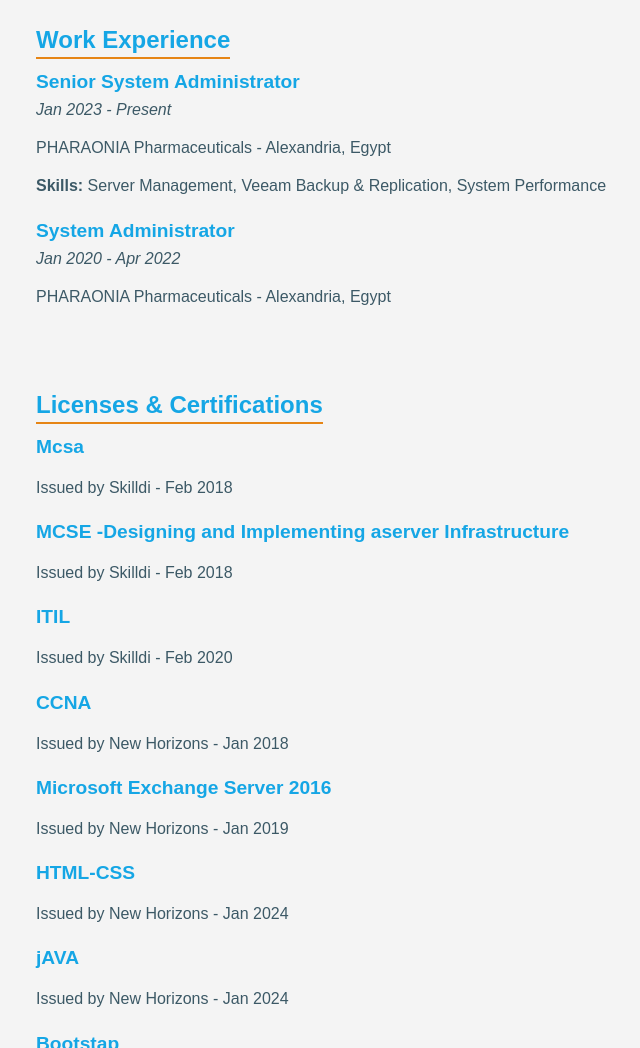
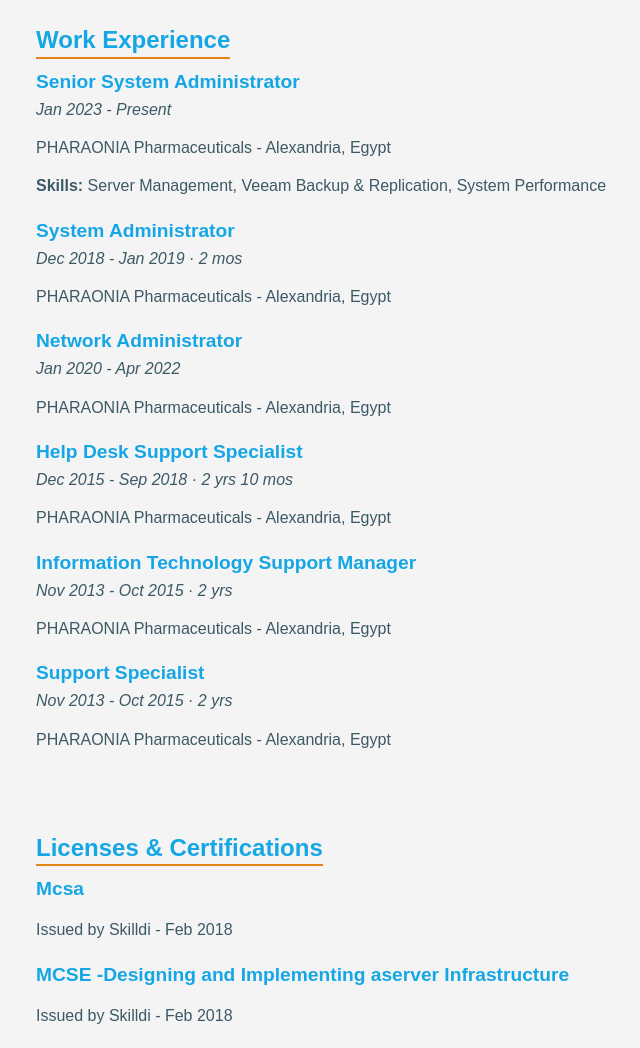
Before and after one commit to Ahmed-Mazh2r/Ahmed-Mzhar-Portfolio, a plain HTML site: page index.html in a window 1280 px wide. Shown: the part 680-1728 px from the top of the page, without its empty margins (204-844 px from the left). Drawn offline with Linux system fonts and the light colour scheme.

Commit message:
Update index.html

```diff
--- a/index.html
+++ b/index.html
@@ -59,7 +59,27 @@
             </div>
             <div class="experience-item">
                 <h3>System Administrator</h3>
+                <p class="date">Dec 2018 - Jan 2019 · 2 mos</p>
+                <p>PHARAONIA Pharmaceuticals - Alexandria, Egypt</p>
+            </div>
+            <div class="experience-item">
+                <h3>Network Administrator</h3>
                 <p class="date">Jan 2020 - Apr 2022</p>
+                <p>PHARAONIA Pharmaceuticals - Alexandria, Egypt</p>
+            </div>
+            <div class="experience-item">
+                <h3>Help Desk Support Specialist</h3>
+                <p class="date">Dec 2015 - Sep 2018 · 2 yrs 10 mos</p>
+                <p>PHARAONIA Pharmaceuticals - Alexandria, Egypt</p>
+            </div>
+            <div class="experience-item">
+                <h3>Information Technology Support Manager</h3>
+                <p class="date">Nov 2013 - Oct 2015 · 2 yrs</p>
+                <p>PHARAONIA Pharmaceuticals - Alexandria, Egypt</p>
+            </div>
+            <div class="experience-item">
+                <h3>Support Specialist</h3>
+                <p class="date">Nov 2013 - Oct 2015 · 2 yrs</p>
                 <p>PHARAONIA Pharmaceuticals - Alexandria, Egypt</p>
             </div>
             <!-- Add more experiences here -->
```
